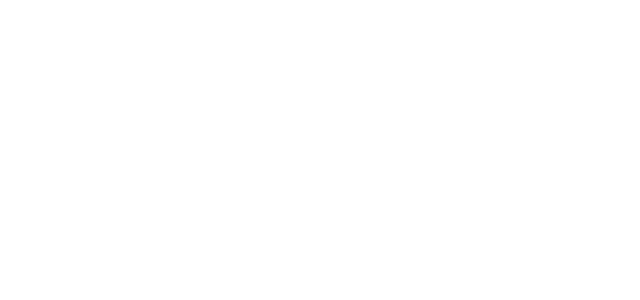
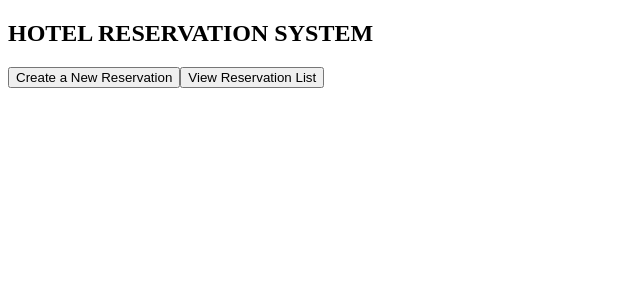
Before and after one commit to Rajkrithika/Hotel-Reservation-App, an Angular app: page / in a window 1280 px wide. Shown: the top 300 px of the page, without its empty margins (0-640 px from the left). Built offline with nearby package versions, Linux system fonts and the light colour scheme.

Commit message:
Added Simple UI and Navigation

```diff
--- a/src/app/app-routing.module.ts
+++ b/src/app/app-routing.module.ts
@@ -1,7 +1,12 @@
 import { NgModule } from '@angular/core';
 import { RouterModule, Routes } from '@angular/router';
+import { HomeComponent } from './home/home.component';
+import { ReservationListComponent } from './reservation-list/reservation-list.component';
+import { ReservationFormComponent } from './reservation-form/reservation-form.component';
 
-const routes: Routes = [];
+const routes: Routes = [
+  {path: '', component: HomeComponent}, {path: 'list', component: ReservationListComponent}, {path: 'form', component: ReservationFormComponent},
+];
 
 @NgModule({
   imports: [RouterModule.forRoot(routes)],
--- a/src/app/app.component.html
+++ b/src/app/app.component.html
@@ -1 +1,7 @@
+
+
+
+
+
+
 <router-outlet></router-outlet>
--- a/src/app/home/home.component.html
+++ b/src/app/home/home.component.html
@@ -1 +1,4 @@
-<p>home works!</p>
+<h2>HOTEL RESERVATION SYSTEM</h2>
+
+<button [routerLink]="['/form']">Create a New Reservation</button>
+<button [routerLink]="['/list']">View Reservation List</button>
--- a/src/app/home/home.module.ts
+++ b/src/app/home/home.module.ts
@@ -1,6 +1,7 @@
 import { NgModule } from '@angular/core';
 import { CommonModule } from '@angular/common';
 import { HomeComponent } from './home.component';
+import { RouterModule } from '@angular/router';
 
 
 
@@ -9,7 +10,8 @@ import { HomeComponent } from './home.component';
     HomeComponent
   ],
   imports: [
-    CommonModule
+    CommonModule,
+    RouterModule
   ]
 })
 export class HomeModule { }
```
Also changed, not shown: src/app/app.module.ts (+5 -2 lines).
